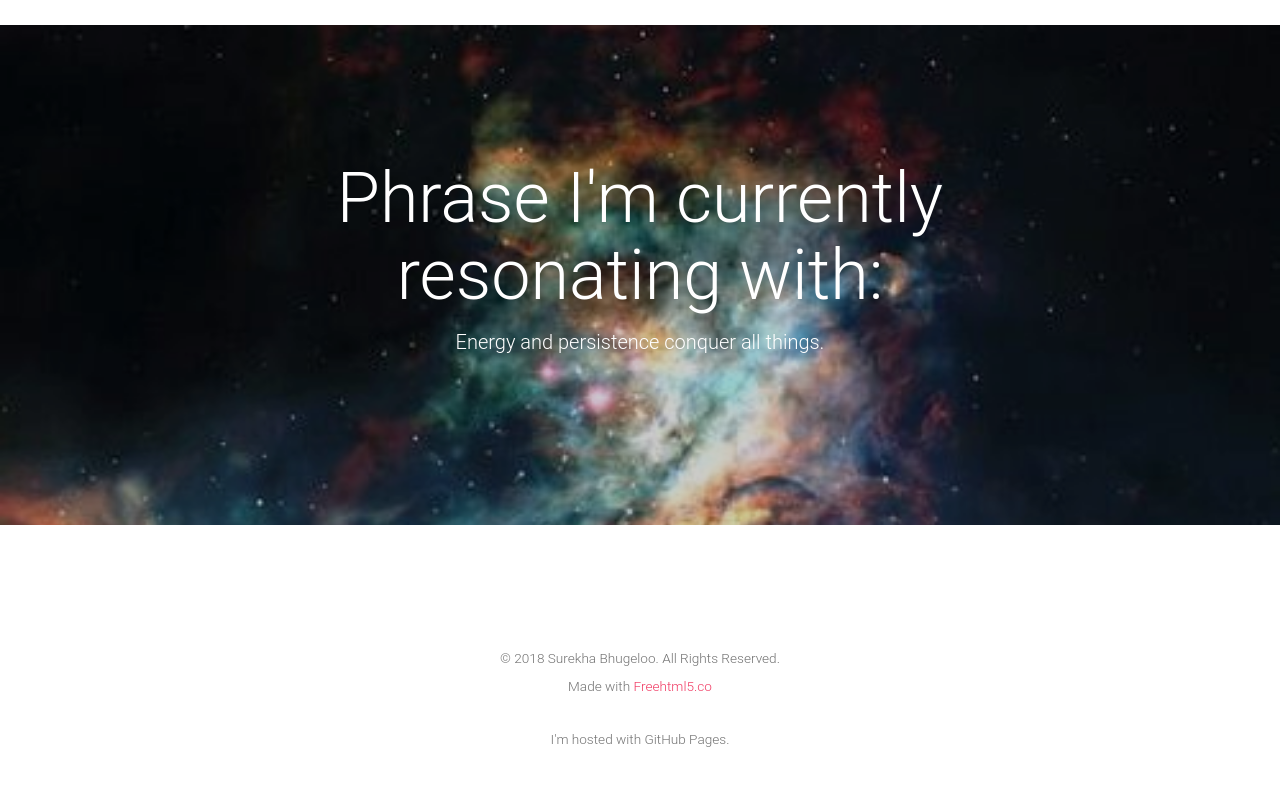
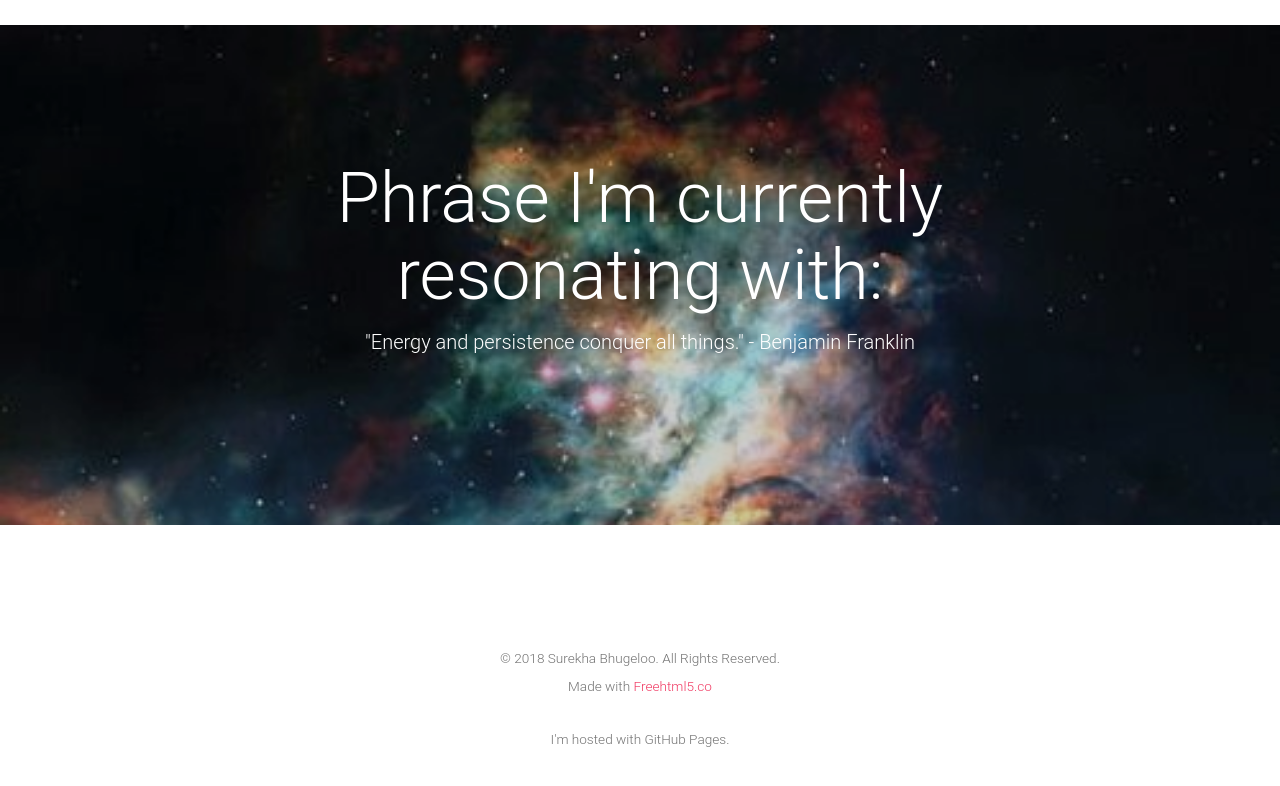
Before and after one commit to Surekha24/Surekha24.github.io, a Jekyll site: the page index.html, which Jekyll copies as it is, in a window 1280 px wide and 900 px high, scrolled down 6017 px. Shown: the top 786 px of the window. Built offline with Jekyll 4.4.1, drawn with Linux system fonts in a browser that asks for light colours; nearby versions of some CDN libraries; some web fonts are replaced; library files that are not in the unit come from our copies.

Commit message:
Update index.html

```diff
--- a/index.html
+++ b/index.html
@@ -374,7 +374,7 @@
 				<div class="col-md-8 col-md-offset-2 col-sm-12 col-sm-offset-0 col-xs-12 col-xs-offset-0 text-center fh5co-table">
 					<div class="fh5co-intro fh5co-table-cell">
 						<h1 class="text-center">Phrase I'm currently resonating with:</h1>
-						<p><large>Energy and persistence conquer all things.</large></p>
+						<p><font="14"> "Energy and persistence conquer all things." - Benjamin Franklin </font></p>
 					</div>
 				</div>
 			</div>
```
